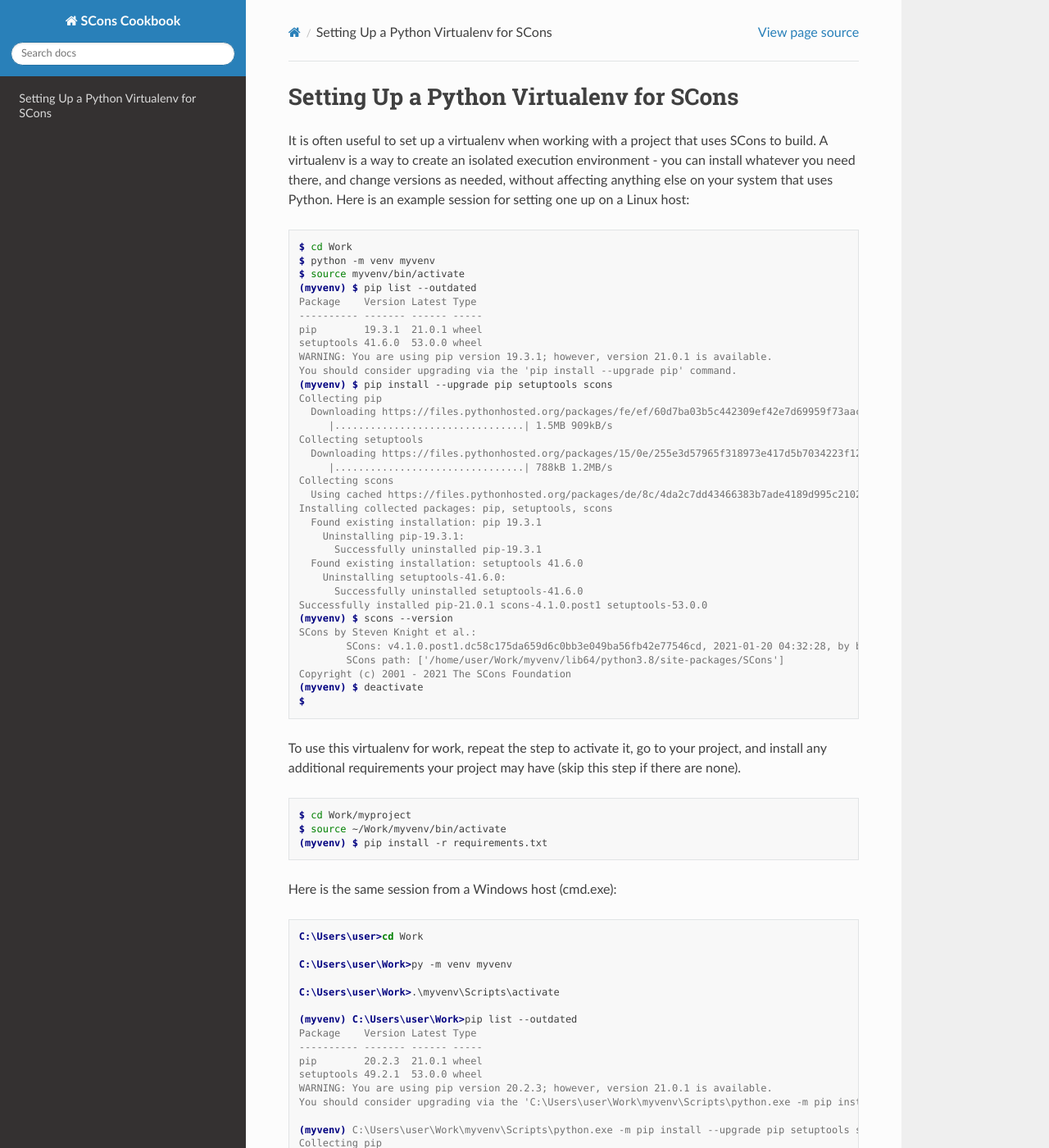
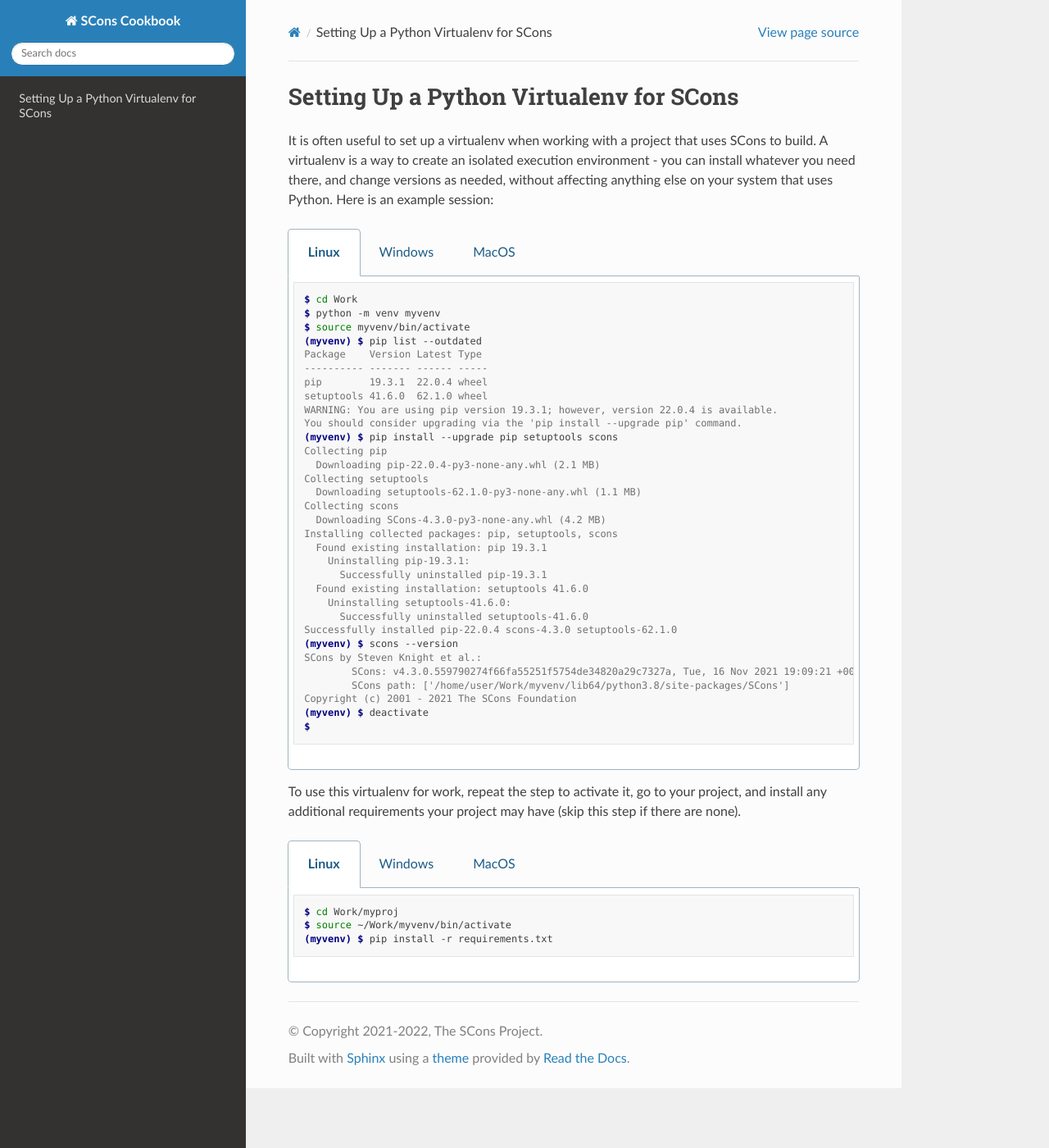
Before and after one commit to SCons/cookbook, a Sphinx documentation site: the page built from docs/recipes/virtualenv.rst, in a window 1280 px wide and 1400 px high. Shown: the whole window at 82% size. Built offline with Sphinx 7.4.7 and the Read the Docs theme 2.0.0, drawn with Linux system fonts in a browser that asks for light colours; some of the changed lines change nothing that is shown; some of the changed text lies outside the part shown.

Commit message:
Implement tabs in the virtualenv page.
Gives a cleaner look not to have multiple listings showing.

Signed-off-by: Mats Wichmann <mats@linux.com>

```diff
--- a/docs/conf.py
+++ b/docs/conf.py
@@ -29,6 +29,7 @@
 # ones.
 extensions = [
     "sphinx_rtd_theme",
+    "sphinx_tabs.tabs",
 ]
 
 # Add any paths that contain templates here, relative to this directory.
--- a/docs/recipes/virtualenv.rst
+++ b/docs/recipes/virtualenv.rst
@@ -5,98 +5,142 @@
 that uses SCons to build.  A virtualenv is a way to create an
 isolated execution environment - you can install whatever you need
 there, and change versions as needed, without affecting anything
-else on your system that uses Python.  Here is an example session
-for setting one up on a Linux host:
+else on your system that uses Python.  Here is an example session:
 
-.. code:: console
+.. tabs::
+   .. code-tab:: console Linux
 
-   $ cd Work
-   $ python -m venv myvenv
-   $ source myvenv/bin/activate
-   (myvenv) $ pip list --outdated
-   Package    Version Latest Type
-   ---------- ------- ------ -----
-   pip        19.3.1  21.0.1 wheel
-   setuptools 41.6.0  53.0.0 wheel
-   WARNING: You are using pip version 19.3.1; however, version 21.0.1 is available.
-   You should consider upgrading via the 'pip install --upgrade pip' command.
-   (myvenv) $ pip install --upgrade pip setuptools scons
-   Collecting pip
-     Downloading https://files.pythonhosted.org/packages/fe/ef/60d7ba03b5c442309ef42e7d69959f73aacccd0d86008362a681c4698e83/pip-21.0.1-py3-none-any.whl (1.5MB)
-        |................................| 1.5MB 909kB/s
-   Collecting setuptools
-     Downloading https://files.pythonhosted.org/packages/15/0e/255e3d57965f318973e417d5b7034223f1223de500d91b945ddfaef42a37/setuptools-53.0.0-py3-none-any.whl (784kB)
-        |................................| 788kB 1.2MB/s
-   Collecting scons
-     Using cached https://files.pythonhosted.org/packages/de/8c/4da2c7dd43466383b7ade4189d995c2102248f507af7ba6f456df0854920/SCons-4.1.0.post1-py3-none-any.whl
-   Installing collected packages: pip, setuptools, scons
-     Found existing installation: pip 19.3.1
-       Uninstalling pip-19.3.1:
-         Successfully uninstalled pip-19.3.1
-     Found existing installation: setuptools 41.6.0
-       Uninstalling setuptools-41.6.0:
-         Successfully uninstalled setuptools-41.6.0
-   Successfully installed pip-21.0.1 scons-4.1.0.post1 setuptools-53.0.0
-   (myvenv) $ scons --version
-   SCons by Steven Knight et al.:
-           SCons: v4.1.0.post1.dc58c175da659d6c0bb3e049ba56fb42e77546cd, 2021-01-20 04:32:28, by bdbaddog on ProDog2020
-           SCons path: ['/home/user/Work/myvenv/lib64/python3.8/site-packages/SCons']
-   Copyright (c) 2001 - 2021 The SCons Foundation
-   (myvenv) $ deactivate
-   $
+      $ cd Work
+      $ python -m venv myvenv
+      $ source myvenv/bin/activate
+      (myvenv) $ pip list --outdated
+      Package    Version Latest Type
+      ---------- ------- ------ -----
+      pip        19.3.1  22.0.4 wheel
+      setuptools 41.6.0  62.1.0 wheel
+      WARNING: You are using pip version 19.3.1; however, version 22.0.4 is available.
+      You should consider upgrading via the 'pip install --upgrade pip' command.
+      (myvenv) $ pip install --upgrade pip setuptools scons
+      Collecting pip
+        Downloading pip-22.0.4-py3-none-any.whl (2.1 MB)
+      Collecting setuptools
+        Downloading setuptools-62.1.0-py3-none-any.whl (1.1 MB)
+      Collecting scons
+        Downloading SCons-4.3.0-py3-none-any.whl (4.2 MB)
+      Installing collected packages: pip, setuptools, scons
+        Found existing installation: pip 19.3.1
+          Uninstalling pip-19.3.1:
+            Successfully uninstalled pip-19.3.1
+        Found existing installation: setuptools 41.6.0
+          Uninstalling setuptools-41.6.0:
+            Successfully uninstalled setuptools-41.6.0
+      Successfully installed pip-22.0.4 scons-4.3.0 setuptools-62.1.0
+      (myvenv) $ scons --version
+      SCons by Steven Knight et al.:
+              SCons: v4.3.0.559790274f66fa55251f5754de34820a29c7327a, Tue, 16 Nov 2021 19:09:21 +0000, by bdeegan on octodog
+              SCons path: ['/home/user/Work/myvenv/lib64/python3.8/site-packages/SCons']
+      Copyright (c) 2001 - 2021 The SCons Foundation
+      (myvenv) $ deactivate
+      $
+
+   .. code-tab:: doscon Windows
+
+      C:\Users\user>cd Work
+      C:\Users\user\Work>py -m venv myvenv
+      C:\Users\user\Work>.\myvenv\Scripts\activate
+      (myvenv) C:\Users\user\Work>pip list --outdated
+      Package    Version Latest Type
+      ---------- ------- ------ -----
+      pip        20.2.3  22.0.4 wheel
+      setuptools 49.2.1  62.1.0 wheel
+      WARNING: You are using pip version 20.2.3; however, version 22.0.4 is available.
+      You should consider upgrading via the 'C:\Users\user\Work\myvenv\Scripts\python.exe -m pip install --upgrade pip' command.
+      (myvenv) C:\Users\user\Work\myvenv\Scripts\python.exe -m pip install --upgrade pip setuptools scons
+      Collecting pip
+        Downloading pip-22.0.4-py3-none-any.whl (2.1 MB)
+      Collecting setuptools
+        Downloading setuptools-62.1.0-py3-none-any.whl (1.1 MB)
+      Collecting scons
+        Downloading SCons-4.3.0-py3-none-any.whl (4.2 MB)
+      Installing collected packages: pip, setuptools, scons
+        Attempting uninstall: pip
+          Found existing installation: pip 20.2.3
+          Uninstalling pip-20.2.3:
+            Successfully uninstalled pip-20.2.3
+        Attempting uninstall: setuptools
+          Found existing installation: setuptools 49.2.1
+          Uninstalling setuptools-49.2.1:
+            Successfully uninstalled setuptools-49.2.1
+      Successfully installed pip-22.0.4 scons-4.3.0 setuptools-62.1.0
+      (myvenv) C:\Users\user\Work>scons --version
+      SCons by Steven Knight et al.:
+              SCons: v4.3.0.559790274f66fa55251f5754de34820a29c7327a, Tue, 16 Nov 2021 19:09:21 +0000, by bdeegan on octodog
+              SCons path: ['c:\\users\\user\\work\\myvenv\\lib\\site-packages\\SCons']
+      Copyright (c) 2001 - 2021 The SCons Foundation
+      (myvenv) C:\Users\user\Work> deactivate
+      C:\Users\user\Work>
+
+   .. code-tab:: console MacOS
+
+      user@host ~ % cd Work
+      user@host Work % python3 -m venv myvenv
+      user@host Work % source myvenv/bin/activate
+      (myvenv) user@host Work % pip list --outdated
+      Package    Version Latest Type
+      ---------- ------- ------ -----
+      pip        21.1.3  22.0.4 wheel
+      setuptools 56.0.0  62.1.0 wheel
+      WARNING: You are using pip version 21.1.3; however, version 22.0.4 is available.
+      You should consider upgrading via the '/Users/user/github/scons/work/myvenv/bin/python3 -m pip install --upgrade pip' command.
+      (myvenv) user@host Work % pip install --upgrade pip setuptools scons
+      Requirement already satisfied: pip in ./myvenv/lib/python3.9/site-packages (21.1.3)
+      Collecting pip
+        Downloading pip-22.0.4-py3-none-any.whl (2.1 MB)
+      Requirement already satisfied: setuptools in ./myvenv/lib/python3.9/site-packages (56.0.0)
+      Collecting setuptools
+        Downloading setuptools-62.1.0-py3-none-any.whl (1.1 MB)
+      Collecting scons
+        Downloading SCons-4.3.0-py3-none-any.whl (4.2 MB)
+      Installing collected packages: setuptools, scons, pip
+        Attempting uninstall: setuptools
+          Found existing installation: setuptools 56.0.0
+          Uninstalling setuptools-56.0.0:
+            Successfully uninstalled setuptools-56.0.0
+        Attempting uninstall: pip
+          Found existing installation: pip 21.1.3
+          Uninstalling pip-21.1.3:
+            Successfully uninstalled pip-21.1.3
+      Successfully installed pip-22.0.4 scons-4.3.0 setuptools-62.1.0
+      user@host Work % scons --version
+      SCons by Steven Knight et al.:
+              SCons: v4.3.0.559790274f66fa55251f5754de34820a29c7327a, Tue, 16 Nov 2021 19:09:21 +0000, by bdeegan on octodog
+              SCons path: ['/Users/user/github/scons/work/myvenv/lib/python3.9/site-packages/SCons']
+      Copyright (c) 2001 - 2021 The SCons Foundation
+      (myvenv) user@host Work % deactivate
+      user@host Work %
+
 
 To use this virtualenv for work, repeat the
 step to activate it, go to your project, and install
 any additional requirements your project may have
 (skip this step if there are none).
 
-.. code:: console
+.. tabs::
+   .. code-tab:: console Linux
 
-   $ cd Work/myproject
-   $ source ~/Work/myvenv/bin/activate
-   (myvenv) $ pip install -r requirements.txt
+      $ cd Work/myproj
+      $ source ~/Work/myvenv/bin/activate
+      (myvenv) $ pip install -r requirements.txt
 
+   .. code-tab:: doscon Windows
 
-Here is the same session from a Windows host (cmd.exe):
+      C:\Users\user\Work> $ cd Work
+      C:\Users\user\Work>.\myvenv\Scripts\activate
+      C:\Users\user\Work> $ cd myproj
+      (myvenv) C:\Users\user\Work\myproj> pip install -r requirements.txt
 
-.. code:: doscon
+   .. code-tab:: console MacOS
 
-   C:\Users\user>cd Work
-
-   C:\Users\user\Work>py -m venv myvenv
-
-   C:\Users\user\Work>.\myvenv\Scripts\activate
-
-   (myvenv) C:\Users\user\Work>pip list --outdated
-   Package    Version Latest Type
-   ---------- ------- ------ -----
-   pip        20.2.3  21.0.1 wheel
-   setuptools 49.2.1  53.0.0 wheel
-   WARNING: You are using pip version 20.2.3; however, version 21.0.1 is available.
-   You should consider upgrading via the 'C:\Users\user\Work\myvenv\Scripts\python.exe -m pip install --upgrade pip' command.
-
-   (myvenv) C:\Users\user\Work\myvenv\Scripts\python.exe -m pip install --upgrade pip setuptools scons
-   Collecting pip
-     Using cached pip-21.0.1-py3-none-any.whl (1.5 MB)
-   Collecting setuptools
-     Using cached setuptools-53.0.0-py3-none-any.whl (784 kB)
-   Collecting scons
-     Using cached SCons-4.1.0.post1-py3-none-any.whl (4.1 MB)
-   Installing collected packages: pip, setuptools, scons
-     Attempting uninstall: pip
-       Found existing installation: pip 20.2.3
-       Uninstalling pip-20.2.3:
-         Successfully uninstalled pip-20.2.3
-     Attempting uninstall: setuptools
-       Found existing installation: setuptools 49.2.1
-       Uninstalling setuptools-49.2.1:
-         Successfully uninstalled setuptools-49.2.1
-   Successfully installed pip-21.0.1 scons-4.1.0.post1 setuptools-53.0.0
-
-   (myvenv) C:\Users\user\Work>scons --version
-   SCons by Steven Knight et al.:
-           SCons: v4.1.0.post1.dc58c175da659d6c0bb3e049ba56fb42e77546cd, 2021-01-20 04:32:28, by bdbaddog on ProDog2020
-           SCons path: ['c:\\users\\user\\work\\myvenv\\lib\\site-packages\\SCons']
-   Copyright (c) 2001 - 2021 The SCons Foundation
-
-   (myvenv) C:\Users\user\Work>
+      user@host scons % cd Work/myproj
+      user@host myproj % source ~/Work/myvenv/bin/activate
+      (myvenv) user@host myproj % pip install -r requirements.txt
--- a/requirements.txt
+++ b/requirements.txt
@@ -1,2 +1,3 @@
-Sphinx==1.8.5
+Sphinx==4.5.0
 docutils==0.16
+sphinx-tabs
```
